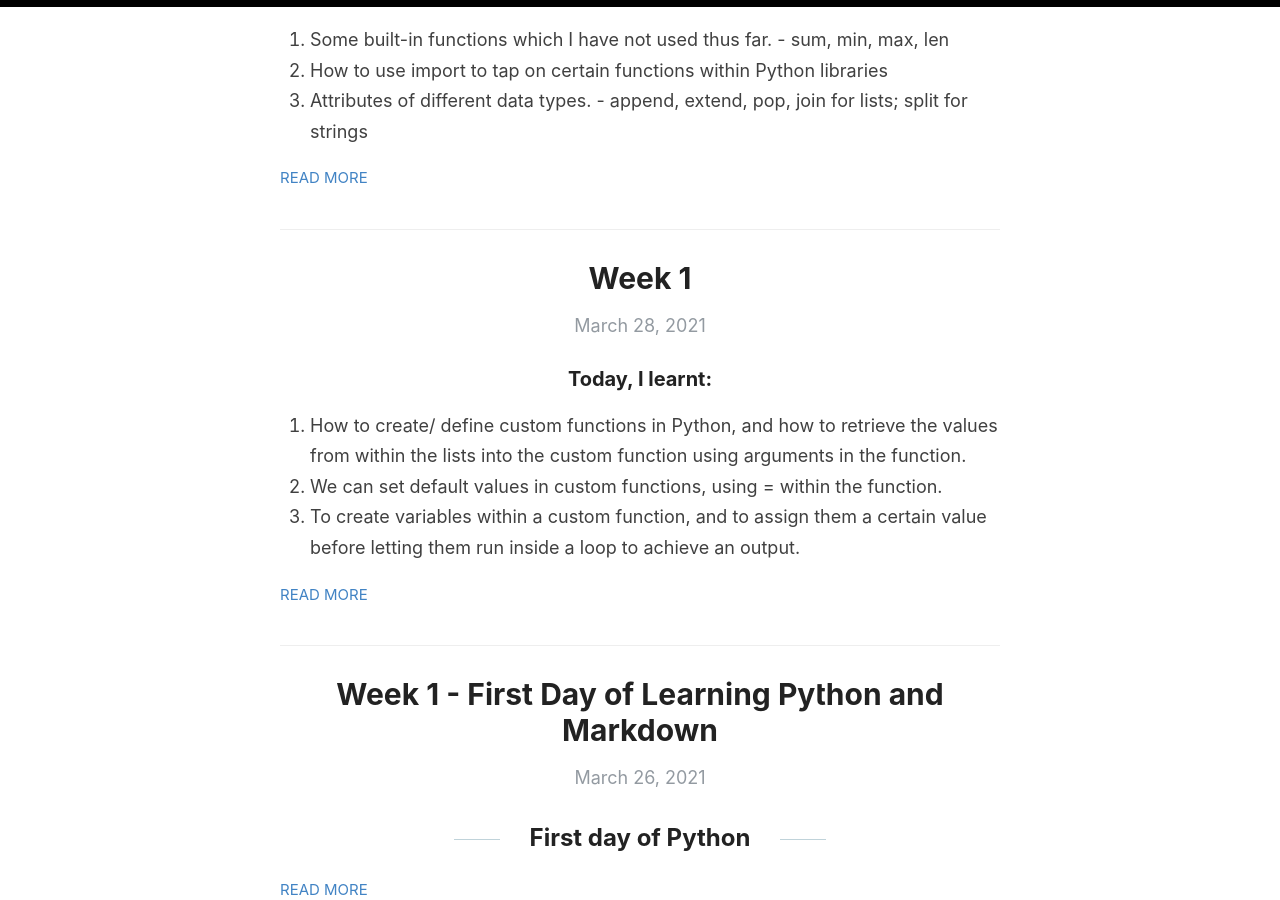
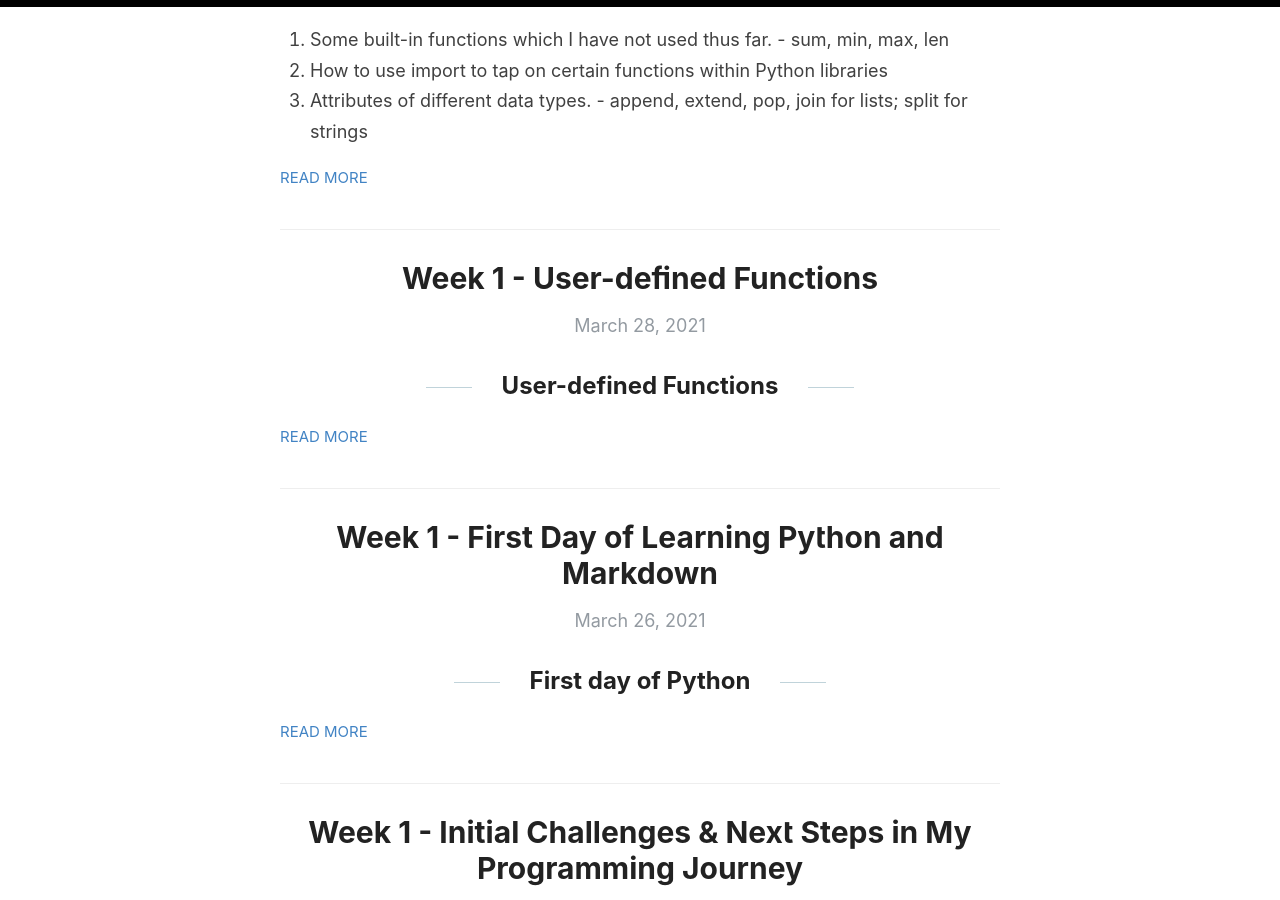
Before and after one commit to liawbeile/liawbeile.github.io, a Jekyll site: the page built from index.html, in a window 1280 px wide and 900 px high, scrolled down 1091 px. Built offline with Jekyll 4.4.1, drawn with Linux system fonts in a browser that asks for light colours; the list of posts is cut into pages by our own code.

Commit message:
updated formatting

````diff
--- a/_posts/2021-3-28-march28.md
+++ b/_posts/2021-3-28-march28.md
@@ -1,17 +1,21 @@
 ---
 layout: post
-title: Week 1
-categories: Miscellaneous
+title: Week 1 - User-defined Functions
+categories: Learning Python Practices
 ---
 
-### Today, I learnt:
-1. How to create/ define custom functions in Python, and how to retrieve the values from within the lists into the custom function using arguments in the function.
+## User-defined Functions
+
+1. I learnt how to create/ define custom functions in Python, and how to retrieve the values from within the lists into the custom function using arguments in the function.
 2. We can set default values in custom functions, using = within the function.
-3. To create variables within a custom function, and to assign them a certain value before letting them run inside a loop to achieve an output.
 
+We can create arguments within a custom function, and to assign them a certain value before letting them run inside a loop to achieve an output.
 
-### What I learnt:
-**1. Defining custom functions**
+---
+
+## What I learnt:
+
+### 1. Defining custom functions
 - def function_name( ) with lists
  *Example 1: if condition met, print something*
 ```python
@@ -30,12 +34,12 @@
 for operation in operations:
     calculator(operation, number1, number2)
 ```
->    - 1st line: I created/ defined a custom function called calculator( ) using **def**
->    - Last 2 lines: For the element (*operation*) in  *operations* which is assigned to the list in line 10, going from left to right in the list one element by one element,
+    - 1st line: I created/ defined a custom function called calculator( ) using **def**
+    - Last 2 lines: For the element (*operation*) in  *operations* which is assigned to the list in line 10, going from left to right in the list one element by one element,
      the program runs the code where this function is called, where calculator( ) is,
      and retrieves the values assigned to the variables (*operation, number1, number2*) as indicated within the calculator( ) function
->    - the values respectively consist of: the element in the list (*operation*) and the 2 integers 10 & 20
->    - Lines 2 to 8: The custom function then uses the values assigned to the variables indicated within the function to check if the criterias specified by if and elif are met. Depending on the fulfilment of the condition, different outputs are printed using the expressions / values stated inside the print( ) function.
+    - the values respectively consist of: the element in the list (*operation*) and the 2 integers 10 & 20
+    - Lines 2 to 8: The custom function then uses the values assigned to the variables indicated within the function to check if the criterias specified by if and elif are met. Depending on the fulfilment of the condition, different outputs are printed using the expressions / values stated inside the print( ) function.
 
  *Example 2: for number in list, print number times 5 for all numbers*
 ```python
@@ -45,11 +49,11 @@
         print(number*5)
 multiply(list1)
 ```
->    - 1st line: I have a variable *list1* on the left side assigned to a list of numbers on the right.
->    - 2nd line: I created/ defined a custom function called multiply( )
->    - Last line: The multiply( ) function is called and the list assigned to the variable indicated within, *list1*, is assigned to variable *list_of_numbers* by the custom function in line 2
->    - 3rd line: for the element (named *number*) in the list *list_of_numbers* (from left to right element by element)
->    - 4th line: print the result of the expression within the print( ) function, that is the element in the list*5.
+    - 1st line: I have a variable *list1* on the left side assigned to a list of numbers on the right.
+    - 2nd line: I created/ defined a custom function called multiply( )
+    - Last line: The multiply( ) function is called and the list assigned to the variable indicated within, *list1*, is assigned to variable *list_of_numbers* by the custom function in line 2
+    - 3rd line: for the element (named *number*) in the list *list_of_numbers* (from left to right element by element)
+    - 4th line: print the result of the expression within the print( ) function, that is the element in the list*5.
 Repeat for all the next elements in the list one by one.
 
  *Example 3: for number in list print number if even number*
@@ -61,12 +65,12 @@
             print(number)
 print_even(list1)
 ```
->    - 1st line: I have a variable *list1* on the left side assigned to a list of numbers on the right.
->    - 2nd line: I created/ defined a custom function called print_even( )
->    - Last line: The print_even( ) function is called and the list assigned to the variable indicated within, *list1*, is assigned to variable *list_of_numbers* by the custom function in line 2
->    - 3rd line: for the element (named *number*) in the list *list_of_numbers* (from left to right element by element)
->    - 4th line: if the result of the remainder of the element after dividing by 2 is 0,
->    - 5th line: print the value within the print( ) function, that is the element in the list (*number*).
+    - 1st line: I have a variable *list1* on the left side assigned to a list of numbers on the right.
+    - 2nd line: I created/ defined a custom function called print_even( )
+    - Last line: The print_even( ) function is called and the list assigned to the variable indicated within, *list1*, is assigned to variable *list_of_numbers* by the custom function in line 2
+    - 3rd line: for the element (named *number*) in the list *list_of_numbers* (from left to right element by element)
+    - 4th line: if the result of the remainder of the element after dividing by 2 is 0,
+    - 5th line: print the value within the print( ) function, that is the element in the list (*number*).
      Repeat for all the next elements in the list one by one.
 
 ```python
@@ -76,10 +80,9 @@
         print("Hello,", name)
 hello(list_of_names)
 ```
-
 - def function_name( ) with lists and variables in loops
 
- *Example 1: sum all numbers in a list*
+*Example 1: sum all numbers in a list*
 ```python
 list1=[3,6,4,7]
 def sum_all(numberlist):
@@ -89,15 +92,15 @@
     print(sum_of_numbers)
 sum_all(list1)
 ```
->    - 1st line: I have a variable *list1* on the left side assigned to a list of numbers on the right.
->    - 2nd line: I created/ defined a custom function called sum_all( )
->    - Last line: The sum_all( ) function is called and the list assigned to the variable indicated within, *list1*, is assigned to variable *numberlist* by the custom function in line 2
->    - 4rd line: for the element (named *number*) in the list *numberlist* (from left to right element by element)
->    - 3rd & 5th line: as we want to get the sum of all numbers inside the list, in the 5th line, we assign a variable, *sum_of_numbers*, with a value of *sum_of_numbers* + *number*, & in the 3rd line, we first assign a variable, *sum_of_numbers*, with a value of 0
->    - This way, the first run of the line gives *sum_of_numbers* = *number* (the first number in list) + 0 , and the next run of the line due to the loop will add this sum to the next number in the list and so on.
->    - 6th line: print the value within the print( ) function, that is the final value of *sum_of_numbers* after the loops end.
+    - 1st line: I have a variable *list1* on the left side assigned to a list of numbers on the right.
+    - 2nd line: I created/ defined a custom function called sum_all( )
+    - Last line: The sum_all( ) function is called and the list assigned to the variable indicated within, *list1*, is assigned to variable *numberlist* by the custom function in line 2
+    - 4rd line: for the element (named *number*) in the list *numberlist* (from left to right element by element)
+    - 3rd & 5th line: as we want to get the sum of all numbers inside the list, in the 5th line, we assign a variable, *sum_of_numbers*, with a value of *sum_of_numbers* + *number*, & in the 3rd line, we first assign a variable, *sum_of_numbers*, with a value of 0
+    - This way, the first run of the line gives *sum_of_numbers* = *number* (the first number in list) + 0 , and the next run of the line due to the loop will add this sum to the next number in the list and so on.
+    - 6th line: print the value within the print( ) function, that is the final value of *sum_of_numbers* after the loops end.
 
- *Example 2: multiply all numbers in a list*
+*Example 2: multiply all numbers in a list*
 ```python
     list1=[3,6,4,7]
     def multiply_all(numberlist):
@@ -110,13 +113,14 @@
     print(multiple)
 ```
 
+### 2. Default arguments in custom functions
+
 - def function_name( ) with argument with default values set
-
-    ```python
-    def func1(name, country='Singapore'):
-        print('I am in func1. My name is', name)
-        print('I am from country ', country)
-    name='Soham'
-    country='India'
-    func1(name,country)
-    ```
+```python
+def func1(name, country='Singapore'):
+    print('I am in func1. My name is', name)
+    print('I am from country ', country)
+name='Soham'
+country='India'
+func1(name,country)
+```
````
Also changed, not shown: _posts/2021-3-26-march26.md (+19 -19 lines).
